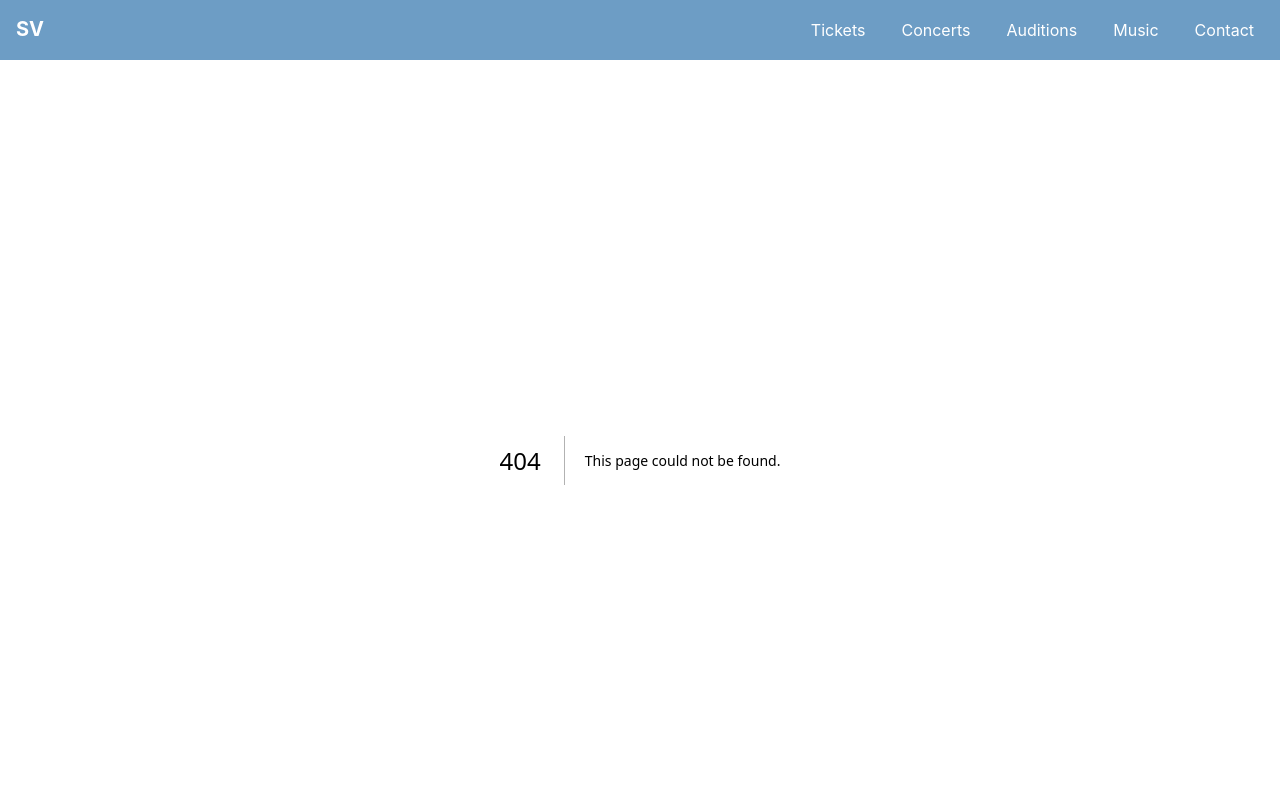
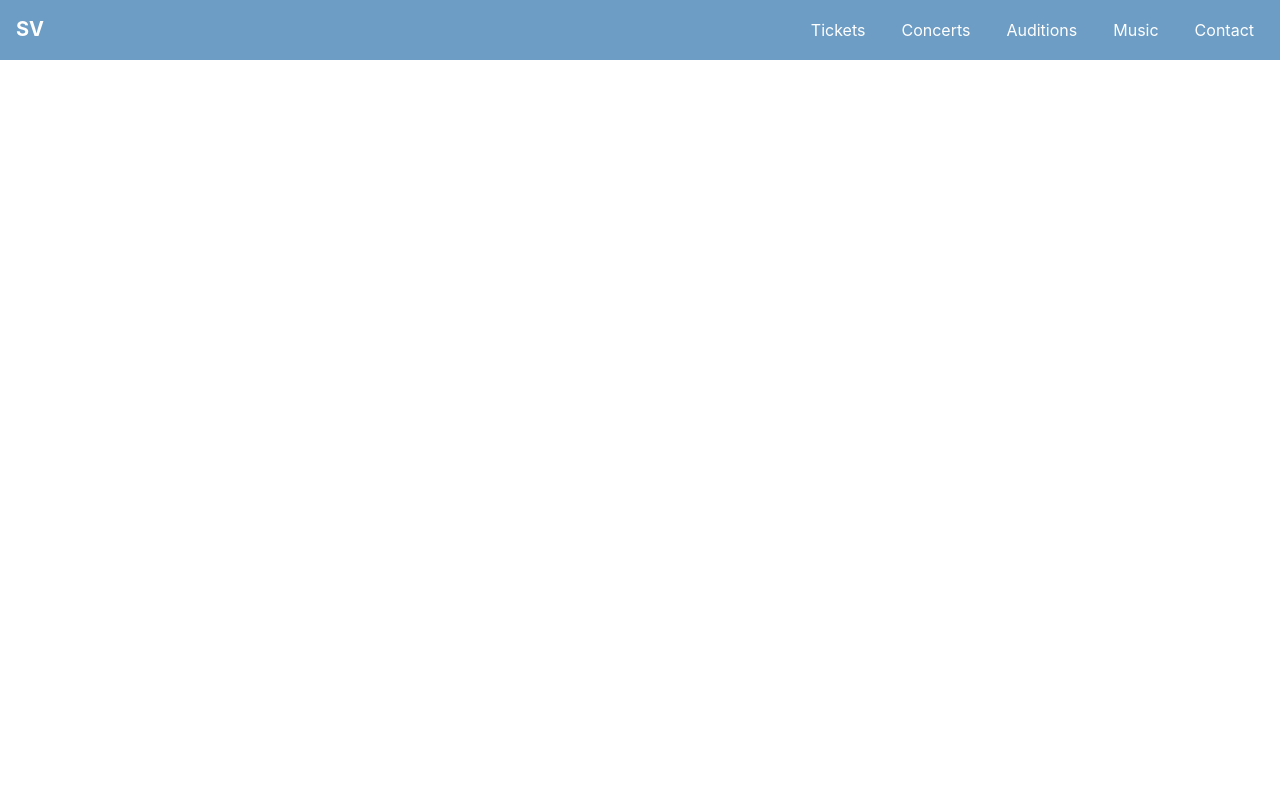
Before and after one commit to gtsympvibes/sympvibes-website, a Next.js app: page /program in a window 1280 px wide. Before the commit this address had no page. Shown: the top 800 px of the page. Built offline with nearby package versions, Linux system fonts and the light colour scheme.

Commit message:
setup for fall 2024 concert program

```diff
--- /dev/null
+++ b/app/program/page.tsx
@@ -0,0 +1,9 @@
+import PDFView from "@/components/PDFView/PDFView";
+
+export default function Page() {
+    return (
+        <>
+            <PDFView filePath="/fall-2024-program.pdf" />
+        </>
+    );
+}
--- /dev/null
+++ b/components/PDFView/PDFView.tsx
@@ -0,0 +1,27 @@
+"use client";
+
+interface PDFViewProps {
+    filePath: string;
+}
+export default function PDFView({ filePath }: PDFViewProps) {
+    return (
+        <>
+            <iframe
+                src={filePath}
+                style={{
+                    position: "absolute",
+                    top: 60,
+                    bottom: 0,
+                    right: 0,
+                    left: 0,
+                    width: "100%",
+                    border: "none",
+                    margin: 0,
+                    padding: 0,
+                    overflow: "hidden",
+                    height: "100%",
+                }}
+            ></iframe>
+        </>
+    );
+}
```
Also changed, not shown: 1 other file (tests, documents, lock files or other folders).
